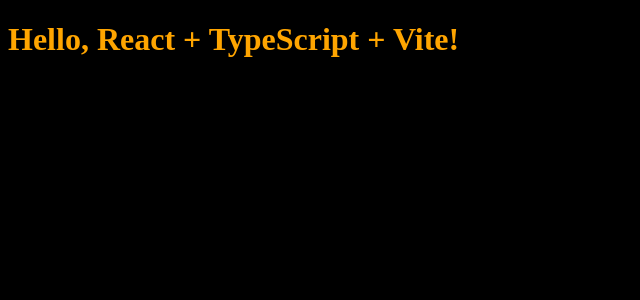
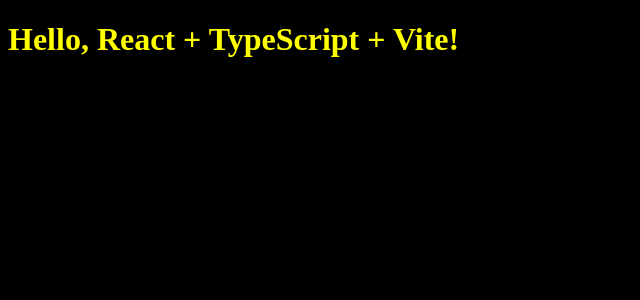
Before and after one commit to codedonkeyuk/react-template, a React (Vite) app: page / in a window 1280 px wide. Shown: the top 300 px of the page, without its empty margins (0-640 px from the left). Built offline with nearby package versions, Linux system fonts and the light colour scheme.

Commit message:
Changed text colour to match pac man icon

```diff
--- a/src/components/App.tsx
+++ b/src/components/App.tsx
@@ -1,7 +1,7 @@
 import styled from "styled-components";
 
 export const HeaderOne = styled.h1`
-  color: orange;
+  color: yellow;
 `;
 
 export default function App() {
```
